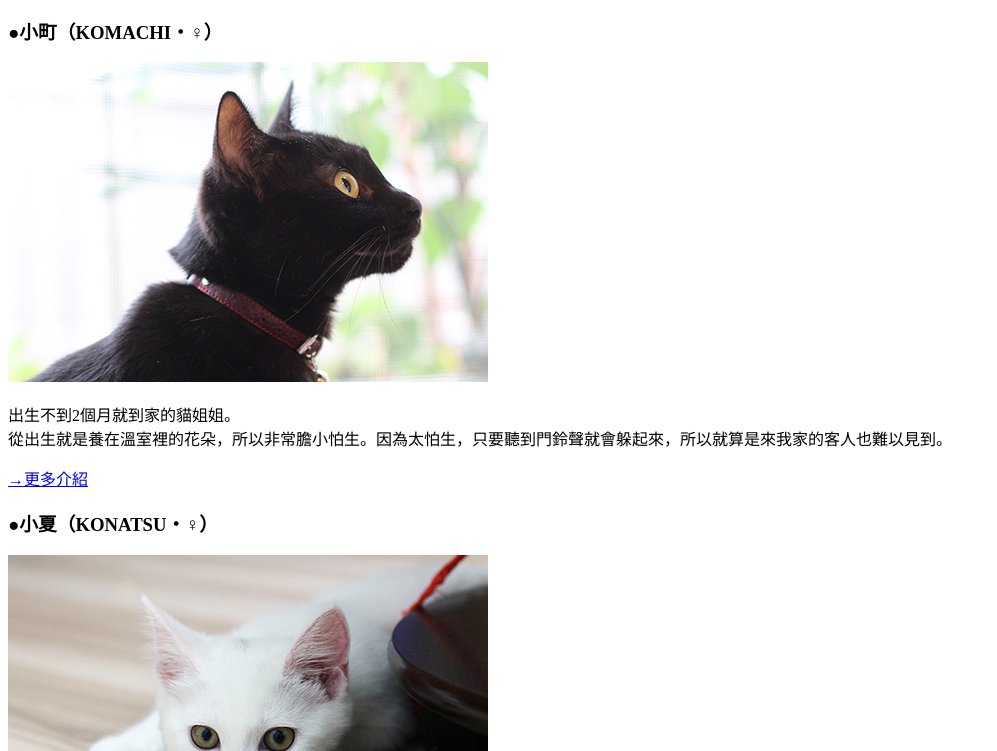
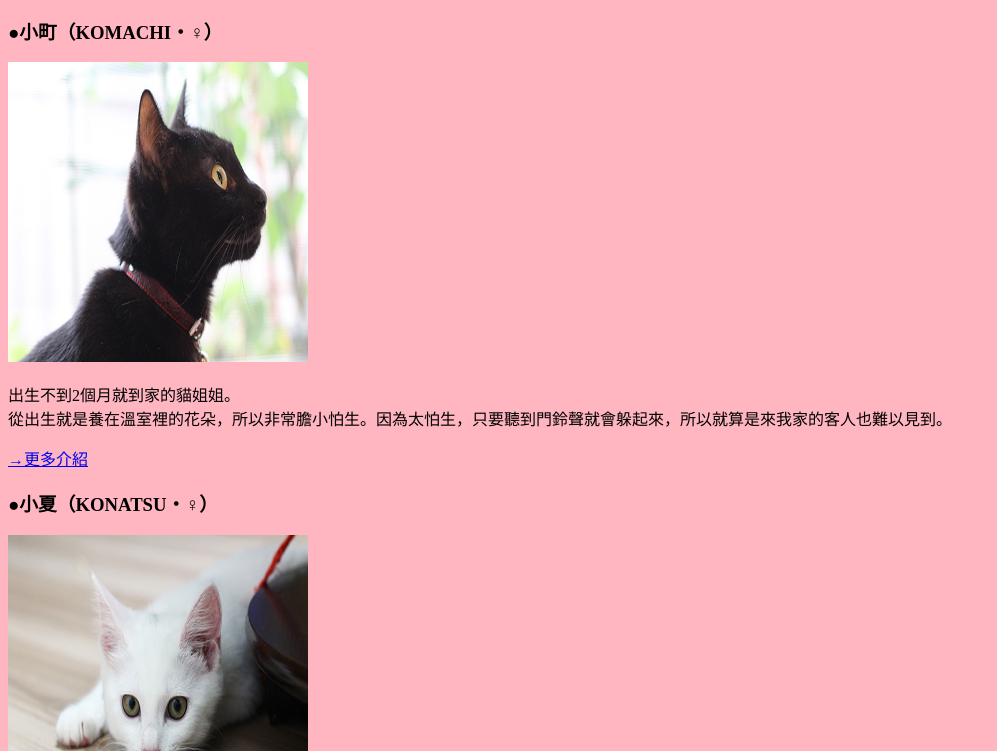
Before and after one commit to Andy5804/-5804, a plain HTML site: page index.html in a window 1280 px wide. Shown: the part 349-1100 px from the top of the page, without its empty margins (0-997 px from the left). Drawn offline with Linux system fonts and the light colour scheme.

Commit message:
20230420

```diff
--- /dev/null
+++ b/css/style.css
@@ -0,0 +1,6 @@
+h1{
+    color: rgb(67,83,226);
+}
+body{
+background-color: lightpink;
+}
--- a/index.html
+++ b/index.html
@@ -6,8 +6,15 @@
     <meta name="viewport" content="width=device-width, initial-scale=1.0">
     <title>111111223 Andy</title>
     <link rel="shortcut icon" href="img/icon.png" type="image/x-icon">
+    <style>
+      img{
+        width: 300px;
+        height: 300px;
+      }
+    </style>
+    <link rel="stylesheet" href="css/style.css">
 </head>
-<body>
+<body style="background-color: lightpink;">
 <header>
   <h1>KOMA-NATSU Web</h1>
   <p>介紹一下我家的偶像貓咪們！</p>
@@ -34,14 +41,14 @@
 
      <section>
         <h3>●小町（KOMACHI・♀）</h3>
-       <img src="img/komachi.jpg" alt="480" height="320" alt="小町">
+       <img src="img/komachi.jpg"  alt="小町">
         <p>出生不到2個月就到家的貓姐姐。 <br>
         從出生就是養在溫室裡的花朵，所以非常膽小怕生。因為太怕生，只要聽到門鈴聲就會躲起來，所以就算是來我家的客人也難以見到。</p>
        <p><a href="cats/komachi.html">→更多介紹</a></p>
      </section>
      <section>
        <h3>●小夏（KONATSU・♀）</h3>
-       <img src="img/konatsu.jpg" alt="480" height="320" alt="小町">
+       <img src="img/konatsu.jpg"  alt="小町">
        <p>為了讓小町有個伴，在1年後抱回來貓妹妹。
         原本是在埼玉縣飯能市的煤礦場出生長大的小野貓。和小町不同，是個性活潑親人，愛吃、愛玩、愛睡的元氣寶寶。</p>
        <p><a href="cats/konatsu.html">→更多介紹</a></p>
@@ -50,7 +57,7 @@
 
    <section id="profile">
     <h2>飼主介紹</h2>
-    <img src="img/avatar.png" alt="250" height="250" alt="大頭照">
+    <img src="img/avatar.png"  alt="大頭照">
    <dl>
     <dt>暱稱 ：</dt><dd>href=roka404</dd>
     <dt>職業 ：</dt><dd>href=Web相關工作的SOHO族</dd>
```
Also changed, not shown: cats/komachi.html (+1 -0 lines), cats/konatsu.html (+1 -0 lines).
